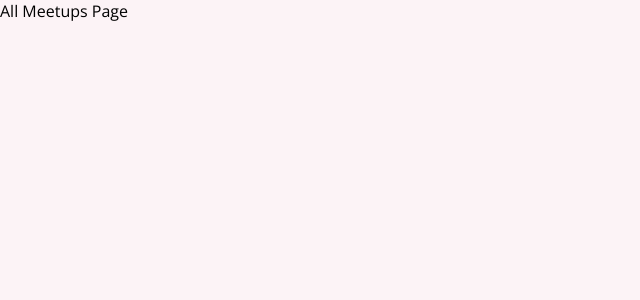
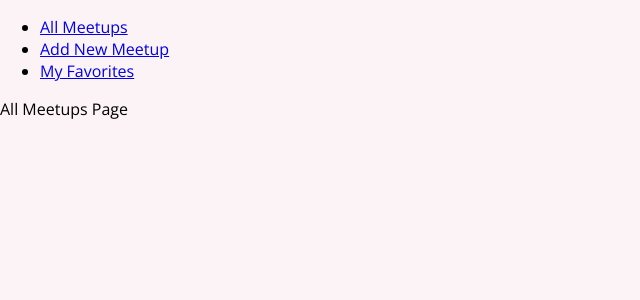
Before and after one commit to dsapr/react-course, a React (Create React App) app in the folder react-course-02/: page / in a window 1280 px wide. Shown: the top 300 px of the page, without its empty margins (0-640 px from the left). Built offline with nearby package versions, Linux system fonts and the light colour scheme.

Commit message:
course 031 Adding Links & Navigation

```diff
--- a/react-course-02/src/App.js
+++ b/react-course-02/src/App.js
@@ -3,10 +3,12 @@
 import AllMeetupsPage from './pages/AllMeetups'
 import NewMeetupPage from './pages/NewMeetup'
 import FavoritesPage from './pages/Favorites'
+import MainNavigation from './components/layout/MainNavigation'
 
 function App() {
   return (
     <div>
+      <MainNavigation />
       <Switch>
         <Route path="/" exact>
           <AllMeetupsPage />
--- /dev/null
+++ b/react-course-02/src/components/layout/MainNavigation.js
@@ -0,0 +1,23 @@
+import { Link } from 'react-router-dom'
+
+function MainNavigation() {
+  return (
+    <header>
+      <nav>
+        <ul>
+          <li>
+            <Link to="/">All Meetups</Link>
+          </li>
+          <li>
+            <Link to="/new-meetup">Add New Meetup</Link>
+          </li>
+          <li>
+            <Link to="/favorites">My Favorites</Link>
+          </li>
+        </ul>
+      </nav>
+    </header>
+  )
+}
+
+export default MainNavigation
```
